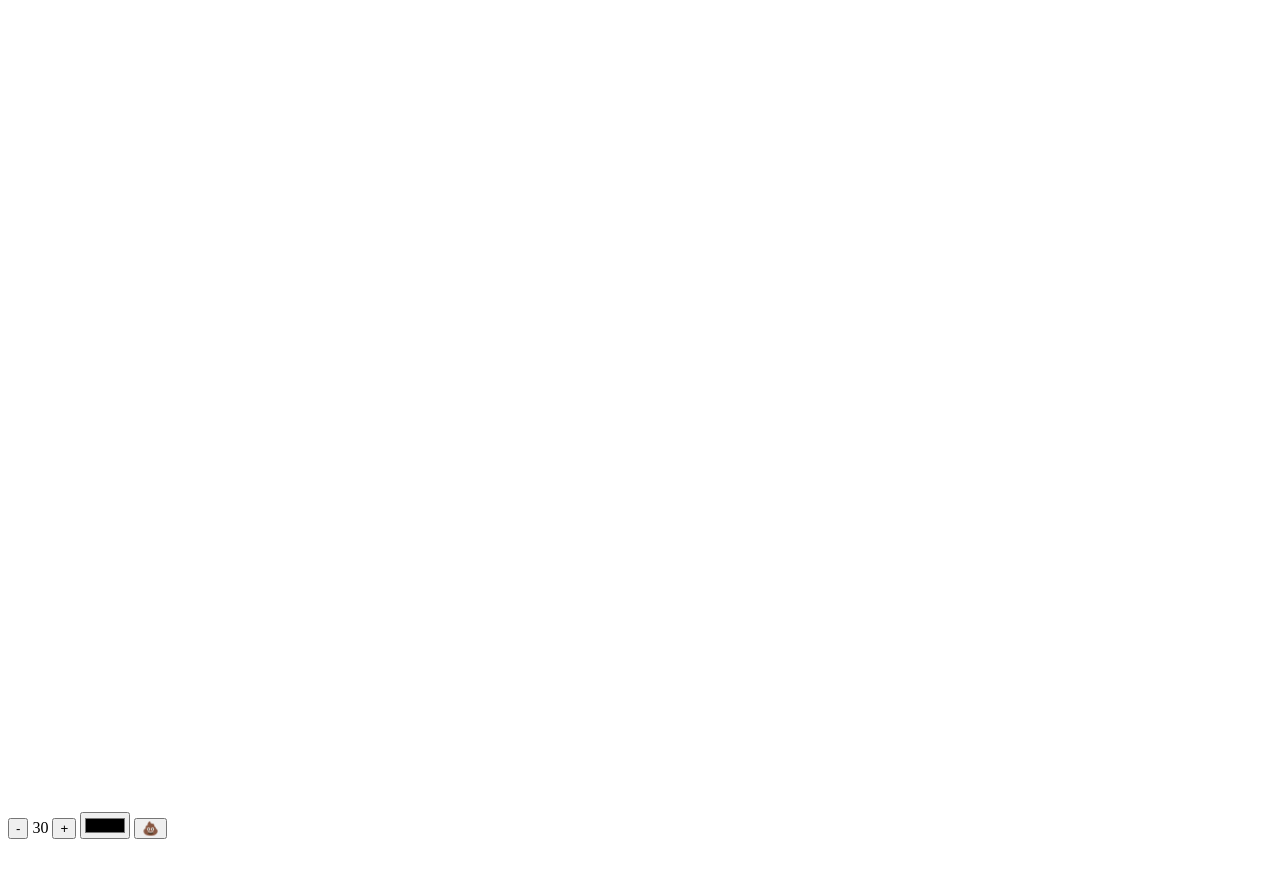
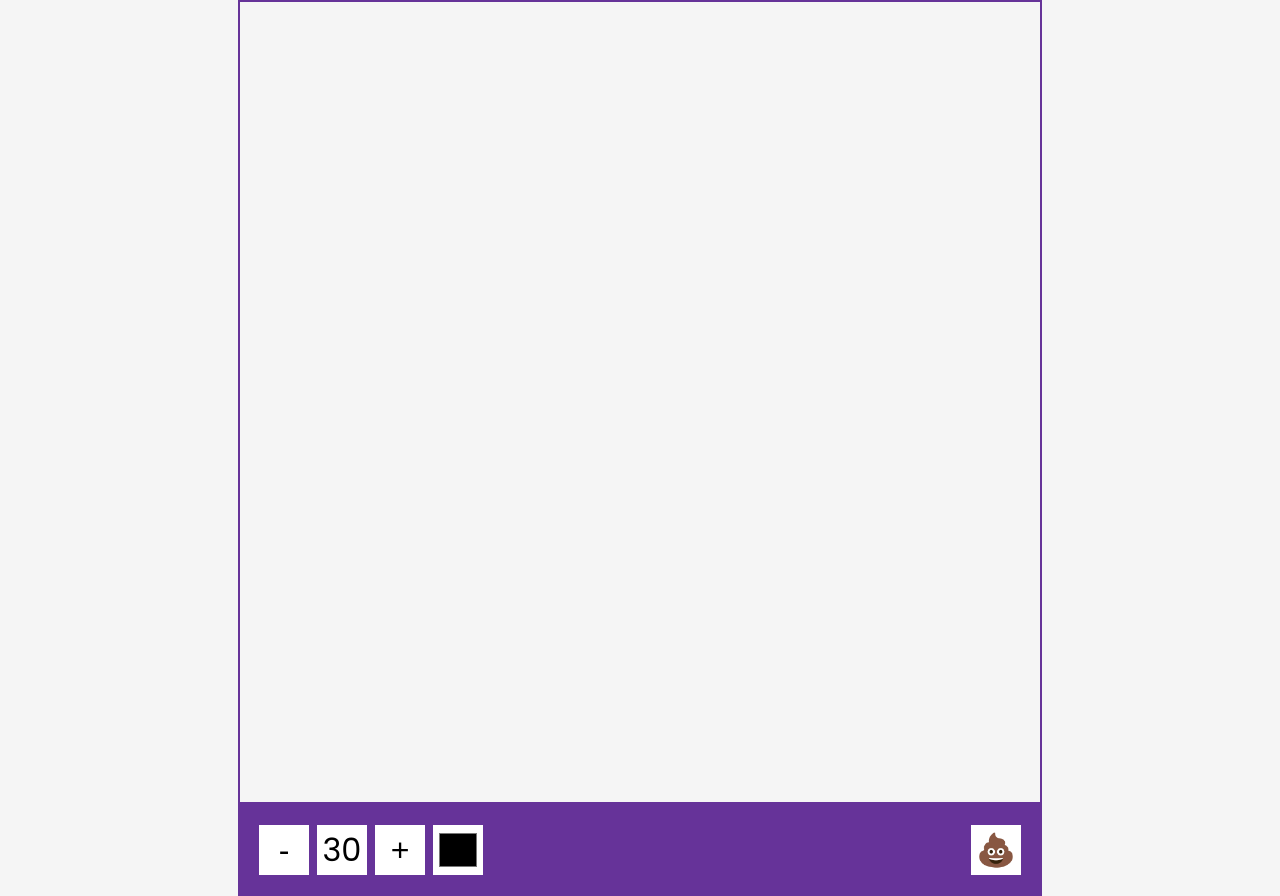
Before and after one commit to AmirAliEidivandi/10-projects-js, a plain HTML site: page project-2/index.html in a window 1280 px wide. Before the commit the page ends 847 px from the top, so only its background shows below. Drawn offline with Linux system fonts and the light colour scheme.

Commit message:
complete css and start js

```diff
--- a/project-2/style.css
+++ b/project-2/style.css
@@ -1 +1,45 @@
 @import url("https://fonts.googleapis.com/css2?family=Poppins:wght@100;200;300;400;500;600;700;800;900&display=swap");
+
+* {
+    box-sizing: border-box;
+}
+
+body {
+    background-color: #f5f5f5;
+    display: flex;
+    flex-direction: column;
+    align-items: center;
+    justify-content: center;
+    font-family: "Poppins", sans-serif;
+    margin: 0;
+    min-height: 100vh;
+}
+
+canvas {
+    border: 2px solid rebeccapurple;
+}
+
+.toolbox {
+    background-color: rebeccapurple;
+    border: 1px solid rebeccapurple;
+    display: flex;
+    padding: 1rem;
+    width: 804px;
+}
+
+.toolbox > * {
+    background-color: #fff;
+    border: none;
+    display: inline-flex;
+    align-items: center;
+    justify-content: center;
+    font-size: 2rem;
+    padding: 0.25rem;
+    margin: 0.25rem;
+    height: 50px;
+    width: 50px;
+}
+
+.toolbox > *:last-child {
+    margin-left: auto;
+}
```
